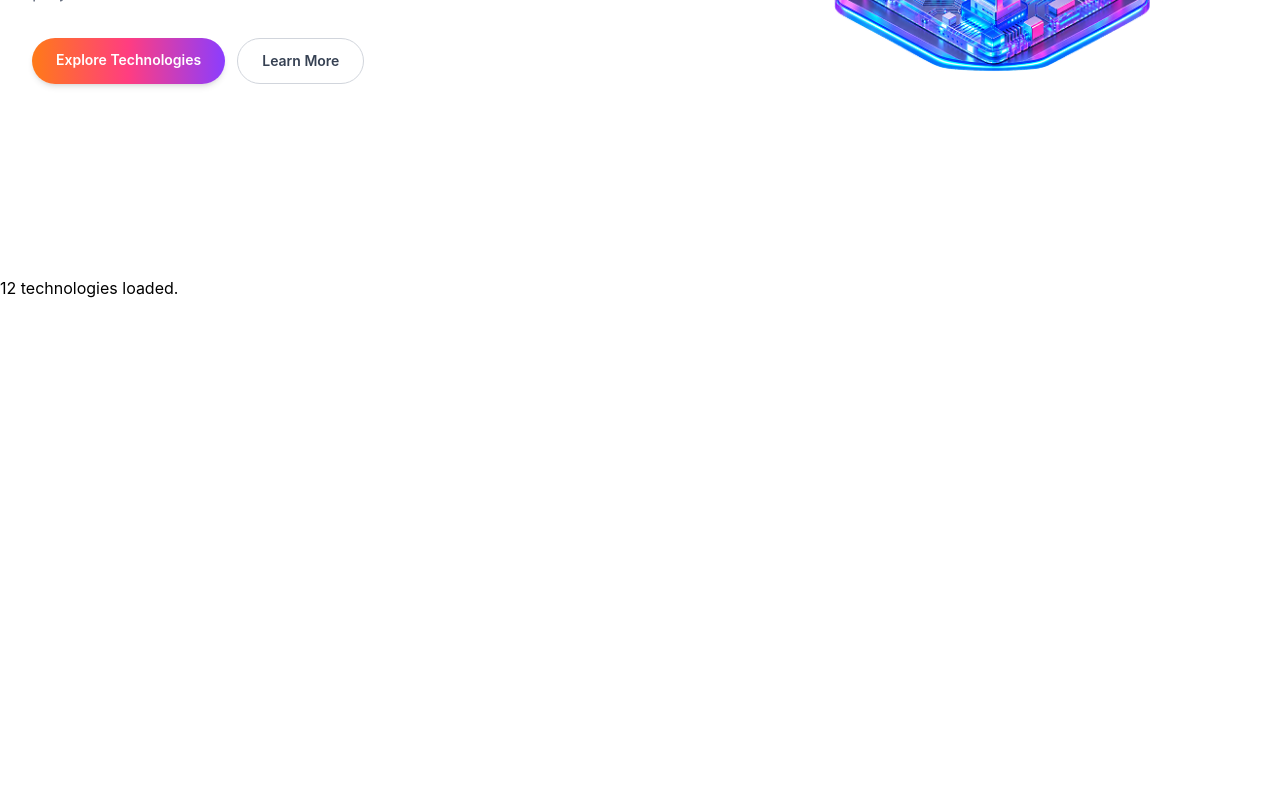
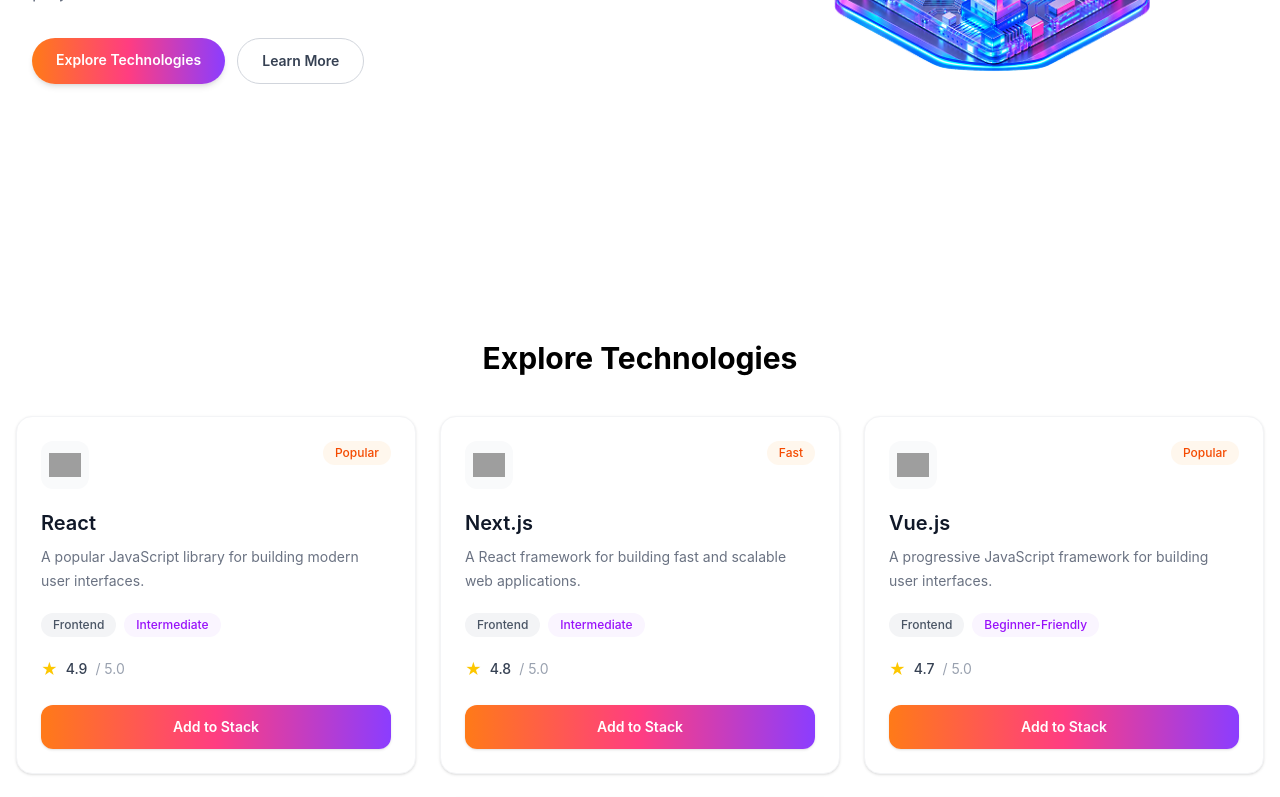
Before and after one commit to FZ-Fahim/PH-Assignment05, a React (Vite) app: page / in a window 1280 px wide. Shown: the part 525-1322 px from the top of the page. Before the commit the page ends 825 px from the top, so only its background shows below. Built offline with nearby package versions, Linux system fonts and the light colour scheme; grey boxes are pictures that could not be loaded.

Commit message:
added tech card and grid

```diff
--- a/src/App.tsx
+++ b/src/App.tsx
@@ -1,47 +1,55 @@
 import { useEffect, useState } from "react";
 import Navbar from "./components/Nav";
 import Hero from "./components/Hero";
+import TechGrid from "./components/TechGrid";
 import type { Technology } from "./types/technology";
 
 function App() {
   const [technologies, setTechnologies] = useState<Technology[]>([]);
-  const [loading, setLoading] = useState<boolean>(true);
+  const [stack, setStack] = useState<Technology[]>([]);
+  const [loading, setLoading] = useState(true);
 
   useEffect(() => {
-    const fetchTechnologies = async () => {
-      try {
-        const response = await fetch("/technology.json");
+    fetch("/technology.json")
+      .then((response) => response.json())
+      .then((data) => setTechnologies(data))
+      .catch((error) => console.error(error))
+      .finally(() => setLoading(false));
+  }, []);
 
-        if (!response.ok) {
-          throw new Error("Failed to fetch technologies");
+  const addToStack = (technology: Technology) => {
+    setStack((currentStack) => {
+      if (currentStack.some((item) => item.id === technology.id)) {
+        return currentStack;
       }
 
-        const data: Technology[] = await response.json();
-
-        setTechnologies(data);
-      } catch (error) {
-        console.error("Error loading technologies:", error);
-      } finally {
-        setLoading(false);
-      }
+      return [...currentStack, technology];
+    });
   };
 
-    fetchTechnologies();
-  }, []);
-
   return (
-    <div className="min-h-screen">
+    <>
       <Navbar />
       <Hero />
 
-      <div>
+      <section id="technologies" className="px-4 py-16">
+        <div className="mx-auto max-w-7xl">
+          <h2 className="mb-10 text-center text-3xl font-bold">
+            Explore Technologies
+          </h2>
+
           {loading ? (
-          <p>Loading technologies...</p>
+            <p className="text-center">Loading technologies...</p>
           ) : (
-          <p>{technologies.length} technologies loaded.</p>
+            <TechGrid
+              technologies={technologies}
+              stack={stack}
+              onAdd={addToStack}
+            />
           )}
         </div>
-    </div>
+      </section>
+    </>
   );
 }
 
--- /dev/null
+++ b/src/components/TechCard.tsx
@@ -0,0 +1,81 @@
+import type { Technology } from "../types/technology";
+
+interface TechnologyCardProps {
+  technology: Technology;
+  isAdded: boolean;
+  onAdd: (technology: Technology) => void;
+}
+
+const TechCard = ({
+  technology,
+  isAdded,
+  onAdd,
+}: TechnologyCardProps) => {
+  return (
+    <div className="flex h-full flex-col rounded-2xl border border-gray-100 bg-white p-6 shadow-sm transition hover:-translate-y-1 hover:shadow-md">
+      {/* Top Row */}
+      <div className="flex items-start justify-between gap-4">
+        <div className="flex h-12 w-12 items-center justify-center rounded-xl bg-gray-50 p-2">
+          <img
+            src={technology.icon}
+            alt={technology.name}
+            className="h-8 w-8 object-contain"
+          />
+        </div>
+
+        <span className="rounded-full bg-orange-50 px-3 py-1 text-xs font-medium text-orange-600">
+          {technology.badge}
+        </span>
+      </div>
+
+      {/* Technology Name */}
+      <h3 className="mt-5 text-xl font-semibold text-gray-900">
+        {technology.name}
+      </h3>
+
+      {/* Description */}
+      <p className="mt-2 flex-1 text-sm leading-6 text-gray-500">
+        {technology.description}
+      </p>
+
+      {/* Category + Difficulty */}
+      <div className="mt-5 flex flex-wrap items-center gap-2">
+        <span className="rounded-full bg-gray-100 px-3 py-1 text-xs font-medium text-gray-600">
+          {technology.category}
+        </span>
+
+        <span className="rounded-full bg-purple-50 px-3 py-1 text-xs font-medium text-purple-600">
+          {technology.difficulty}
+        </span>
+      </div>
+
+      {/* Rating */}
+      <div className="mt-5 flex items-center gap-2">
+        <span className="text-yellow-400">★</span>
+
+        <span className="text-sm font-medium text-gray-700">
+          {technology.rating}
+        </span>
+
+        <span className="text-sm text-gray-400">/ 5.0</span>
+      </div>
+
+      {/* Add Button */}
+      <button
+        type="button"
+        disabled={isAdded}
+        onClick={() => onAdd(technology)}
+        className={`mt-6 w-full rounded-xl px-4 py-3 text-sm font-semibold transition ${
+          isAdded
+            ? "cursor-not-allowed bg-gray-100 text-gray-400"
+            : "text-white shadow-sm hover:opacity-90"
+        }`}
+        style={!isAdded ? { background: "var(--brand-gradient)" } : undefined}
+      >
+        {isAdded ? "✓ Added to Stack" : "Add to Stack"}
+      </button>
+    </div>
+  );
+};
+
+export default TechCard;
--- /dev/null
+++ b/src/components/TechGrid.tsx
@@ -0,0 +1,33 @@
+import type { Technology } from "../types/technology";
+import TechnologyCard from "./TechCard";
+
+interface TechnologyGridProps {
+  technologies: Technology[];
+  stack: Technology[];
+  onAdd: (technology: Technology) => void;
+}
+
+const TechGrid = ({
+  technologies,
+  stack,
+  onAdd,
+}: TechnologyGridProps) => {
+  return (
+    <div className="grid grid-cols-1 gap-6 md:grid-cols-2 lg:grid-cols-3">
+      {technologies.map((technology) => {
+        const isAdded = stack.some((item) => item.id === technology.id);
+
+        return (
+          <TechnologyCard
+            key={technology.id}
+            technology={technology}
+            isAdded={isAdded}
+            onAdd={onAdd}
+          />
+        );
+      })}
+    </div>
+  );
+};
+
+export default TechGrid;
```
Lines whose indentation alone changed are shown as unchanged.
